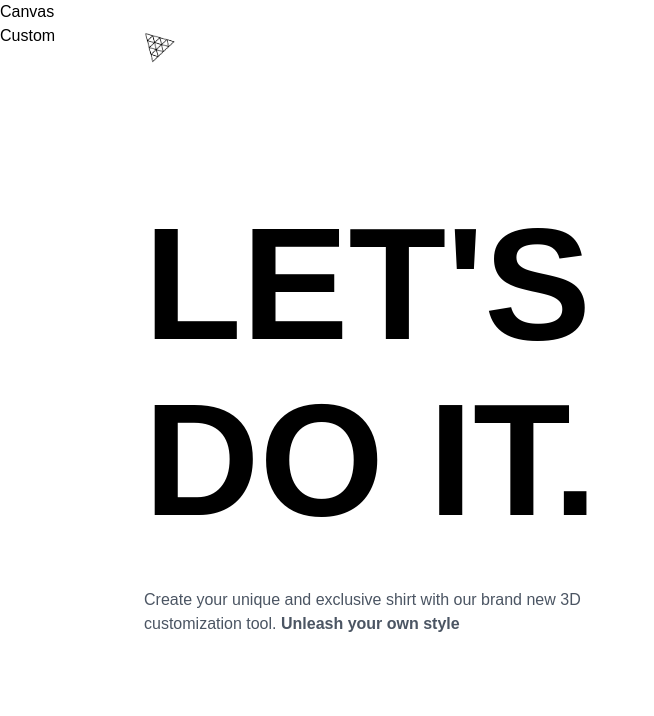
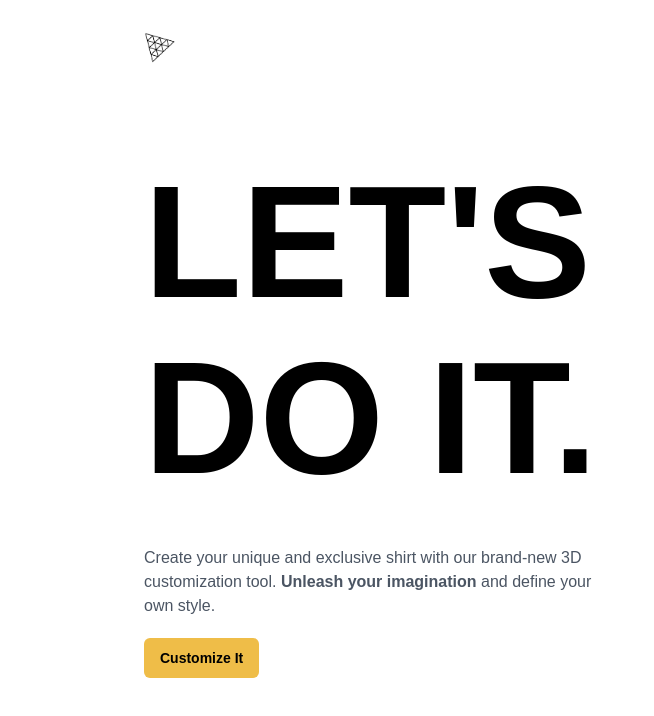
Before and after one commit to Rajiv620019/ColorFusion-AI, a React (Vite) app in the folder client/: page / in a window 1280 px wide. Shown: the top 716 px of the page, without its empty margins (0-654 px from the left). Built offline with nearby package versions, Linux system fonts and the light colour scheme; a web font is replaced by a local one.

Commit message:
Implemented customize button and functionality

```diff
--- a/client/src/App.jsx
+++ b/client/src/App.jsx
@@ -6,8 +6,6 @@
   return (
     <main className="app transition-all ease-in">
       <Home />
-      <Canvas />
-      <Customizer />
     </main>
   );
 };
--- /dev/null
+++ b/client/src/components/CustomButton.jsx
@@ -0,0 +1,36 @@
+import React from "react";
+import { useSnapshot } from "valtio";
+
+import state from "../store";
+import { getContrastingColor } from "../config/helpers";
+
+const CustomButton = ({ type, title, customStyles, handleClick }) => {
+  const snap = useSnapshot(state);
+
+  const generateStyle = (type) => {
+    if (type === "filled") {
+      return {
+        backgroundColor: snap.color,
+        color: getContrastingColor(snap.color),
+      };
+    } else if (type === "outline") {
+      return {
+        borderWidth: "1px",
+        borderColor: snap.color,
+        color: snap.color,
+      };
+    }
+  };
+
+  return (
+    <button
+      className={`px-2 py-1.5 flex-1 rounded-md ${customStyles}`}
+      style={generateStyle(type)}
+      onClick={handleClick}
+    >
+      {title}
+    </button>
+  );
+};
+
+export default CustomButton;
--- /dev/null
+++ b/client/src/components/index.js
@@ -0,0 +1,3 @@
+import CustomButton from "./CustomButton";
+
+export { CustomButton };
--- a/client/src/pages/Home.jsx
+++ b/client/src/pages/Home.jsx
@@ -1,7 +1,8 @@
 import { motion, AnimatePresence } from "framer-motion";
 import { useSnapshot } from "valtio";
+
 import state from "../store";
-
+import { CustomButton } from "../components";
 import {
   headContainerAnimation,
   headContentAnimation,
@@ -35,9 +36,17 @@
               className="flex flex-col gap-5"
             >
               <p className="max-w-md font-normal text-gray-600 text-base">
-                Create your unique and exclusive shirt with our brand new 3D
-                customization tool. <strong>Unleash your own style</strong>
+                Create your unique and exclusive shirt with our brand-new 3D
+                customization tool. <strong>Unleash your imagination</strong>{" "}
+                and define your own style.
               </p>
+
+              <CustomButton
+                type="filled"
+                title="Customize It"
+                handleClick={() => (state.intro = false)}
+                customStyles="w-fit px-4 py-2.5 font-bold text-sm"
+              />
             </motion.div>
           </motion.div>
         </motion.section>
@@ -45,4 +54,5 @@
     </AnimatePresence>
   );
 };
+
 export default Home;
```
